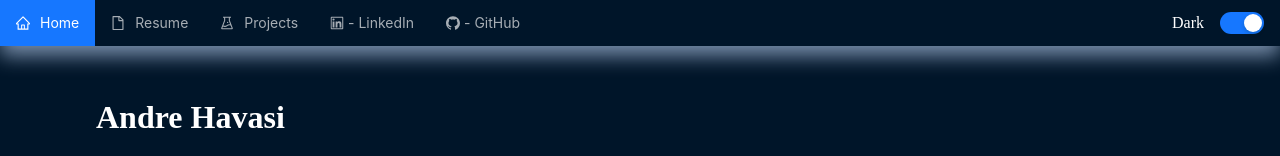
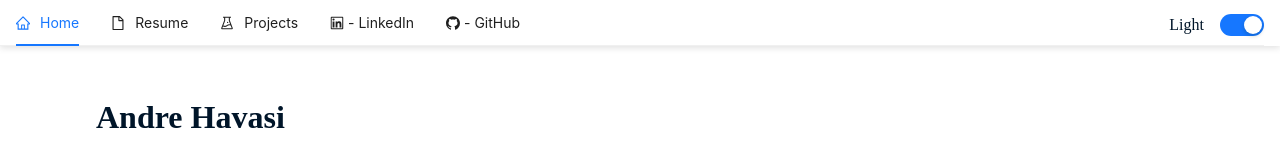
Before and after one commit to ahavasi/ahavasi.github.io, a React (Vite) app: page / in a window 1280 px wide. Shown: the top 156 px of the page. Built offline with nearby package versions, Linux system fonts and the light colour scheme; grey boxes are pictures that could not be loaded; the HTML template or start-up script is replaced by a standard one.

Commit message:
udpated more dark mode css

```diff
--- a/src/App.jsx
+++ b/src/App.jsx
@@ -10,9 +10,8 @@ import Tenzies from "./components/projects/tenzies/Tenzies";
 import { useState } from "react";
 
 function App() {
-  const [darkMode, setDarkMode] = useState(true);
+  const [darkMode, setDarkMode] = useState(false);
   const onChangeDarkMode = (checked) => {
-    console.log(`switch to ${checked}`);
     setDarkMode((prev) => !prev);
   };
   const darkModeStyle = darkMode ? "dark" : "light";
--- a/src/components/Navbar/Navbar.css
+++ b/src/components/Navbar/Navbar.css
@@ -1,7 +1,14 @@
 .nav--container {
-  filter: drop-shadow(#778da9 0px 10px 10px);
   display: flex;
   align-items: center;
+}
+
+.dark-shadow {
+  filter: drop-shadow(0px 2px 3px black);
+}
+
+.light-shadow {
+  filter: drop-shadow(0px 2px 3px #e1e1e1);
 }
 
 .mode {
@@ -13,4 +20,9 @@
   align-items: center;
   max-height: 40px;
   margin-right: 1rem;
+  margin-top: 5px;
 }
+
+.light-border {
+  border-bottom: 1px solid #f0f0f0;
+}
--- a/src/components/Navbar/Navbar.jsx
+++ b/src/components/Navbar/Navbar.jsx
@@ -69,7 +69,11 @@ export default function Navbar(props) {
     setCurrent(e.key);
   };
   return (
-    <div className={`nav--container ${props.darkMode ? "dark" : "light"}`}>
+    <div
+      className={`nav--container ${
+        props.darkMode ? "dark dark-shadow" : "light light-shadow"
+      }`}
+    >
       <Menu
         onClick={onClick}
         selectedKeys={[current]}
@@ -78,7 +82,7 @@ export default function Navbar(props) {
         items={items}
         style={{ width: "93%" }}
       />
-      <div className="darkmode-wrapper">
+      <div className={`darkmode-wrapper ${!props.darkMode && "light-border"}`}>
         <p className="mode">{props.darkMode ? "Dark" : "Light"}</p>
         <Switch defaultChecked onChange={props.onChangeDarkMode} />
       </div>
```
